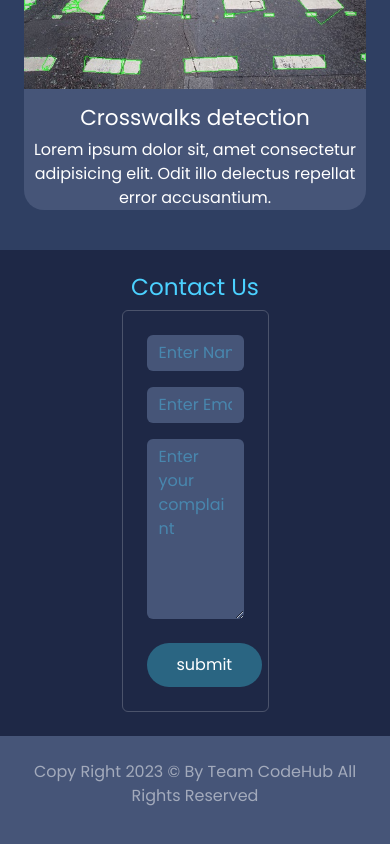
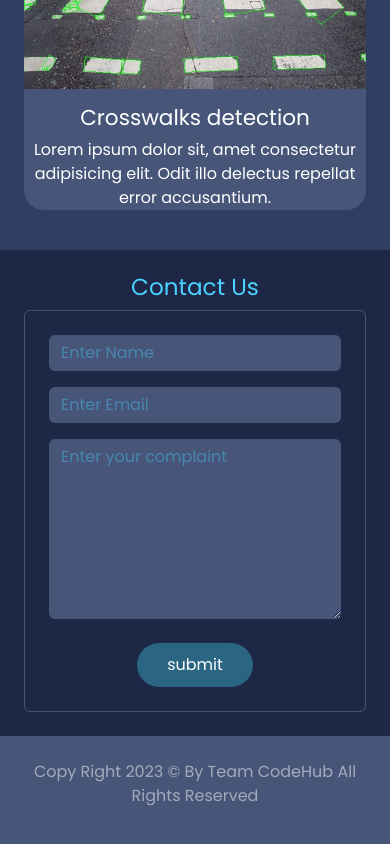
Before and after one commit to MohamedTarek20196046/graduation, a React (Create React App) app: page / in a window 390 px wide. Shown: the part 3484-4328 px from the top of the page. Built offline with nearby package versions, Linux system fonts and the light colour scheme.

Commit message:
media Screen

```diff
--- a/src/Components/Contacts/Contacts.jsx
+++ b/src/Components/Contacts/Contacts.jsx
@@ -3,8 +3,26 @@ import styles from './Contacts.module.css'
 export default function Contacts() {
   return (
     <>
-     <section id="contact" className={styles.contact}>
+     <section id="contact" className={`${styles.contact} ${styles.display1}`}>
         <div className="container  w-50 text-center p-4 ">
+            <h3 className="text-center my-md-4">Contact Us</h3>
+            <form action="" className="rounded p-4">
+                <div className="row gy-3">
+                    <div className="col-md-6"> <input className={`form-control ${styles.formControlBg}`} type="text" placeholder="Enter Name"/></div>
+
+                    <div className="col-md-6"><input className={`form-control ${styles.formControlBg}`} type="text" placeholder="Enter Email"/></div>
+                    <div className="col-md-12">
+                        <textarea className={`form-control ${styles.formControlBg}`} placeholder="Enter your complaint" rows="7"></textarea>
+                    </div>
+                </div>
+                <button className={`btn btn-info text-white mt-4 ${styles.submitBtn} rounded-pill`}>submit</button>
+            </form>
+        </div>
+    </section>
+
+    {/* Mobile view */}
+    <section id="contact" className={`${styles.contact} ${styles.display2}`}>
+        <div className="container   text-center p-4 ">
             <h3 className="text-center my-md-4">Contact Us</h3>
             <form action="" className="rounded p-4">
                 <div className="row gy-3">
--- a/src/Components/Contacts/Contacts.module.css
+++ b/src/Components/Contacts/Contacts.module.css
@@ -32,8 +32,21 @@
     text-decoration: none !important;
    margin-left: auto !important;
 }
-
+.display1{
+    display: block;
+}
+.display2{
+    display: none;
+}
 .contact form
 {
     border: 1px solid rgba(255,255,255, 0.2) !important;
 }
+@media (max-width: 480px) {
+    .display1{
+        display: none;
+    }
+    .display2{
+        display: block;
+    }
+  }
```
